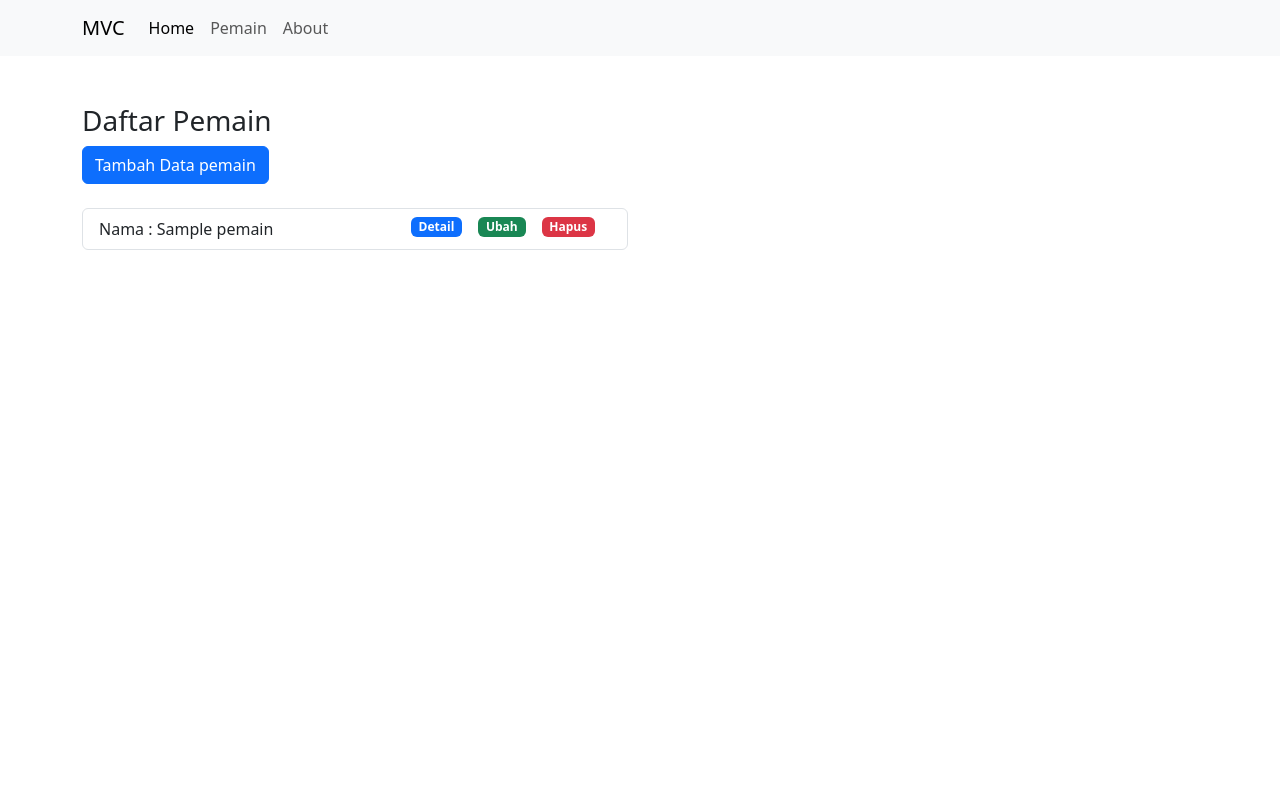
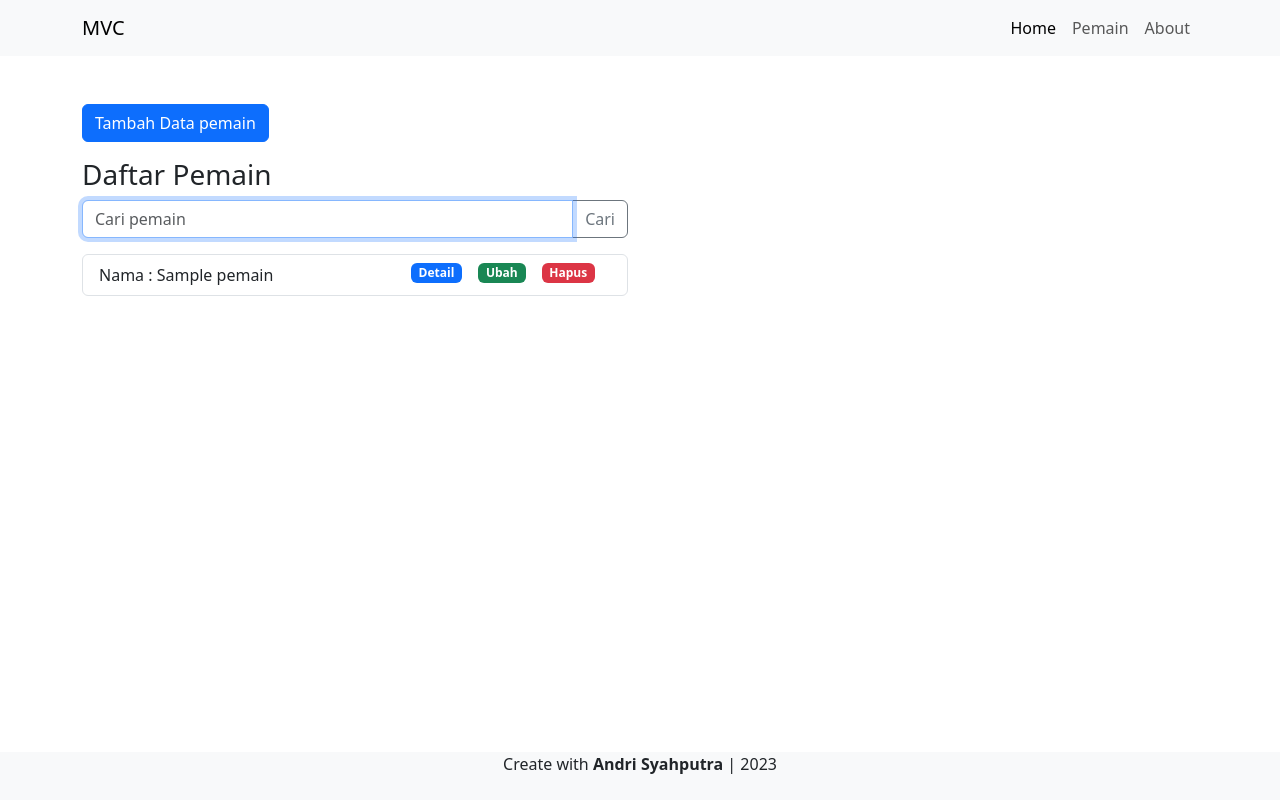
Before and after one commit to andrisyahputra/mvc, a PHP site: the page made by app/views/pemain/index.php in a window 1280 px wide. Run offline with PHP 8.4, Linux system fonts and the light colour scheme; the template is opened without the code that fills it: most values are stand-ins (such as "Sample title", 1, 10 or a date in 2020); some libraries are stand-ins or nearby versions.

Commit message:
fitur cari

```diff
--- a/app/views/pemain/index.php
+++ b/app/views/pemain/index.php
@@ -4,15 +4,29 @@
   </div>
 </div>
 
+<div class="row mb-3">
+  <div class="col-lg-6">
+        <button type="button" class="btn btn-primary tambahDataPemain" data-bs-toggle="modal" data-bs-target="#formModal">
+          Tambah Data pemain
+        </button>
+  </div>
+</div>
+
+
+
 <div class="row">
     <div class="col-6">
         <h3>Daftar Pemain</h3>
 
-        <button type="button" class="btn btn-primary tambahDataPemain" data-bs-toggle="modal" data-bs-target="#formModal">
-        Tambah Data pemain
-        </button>
-        <br>
-        <br>
+        <div class="row">
+          <form method="post" action="<?= BASEURL ?>/pemain/cari">
+            <div class="input-group mb-3">
+              <input type="text" class="form-control" placeholder="Cari pemain" name="keyword" autofocus autocomplete="off">
+              <button class="btn btn-outline-secondary" type="submit" id="tombolCari">Cari</button>
+            </div>
+          </form>
+        </div>
+
         <?php foreach($data['pemain'] as $pemain) : ?>
             <ul class="list-group">
                 <li class="list-group-item">
--- a/app/views/templates/footer.php
+++ b/app/views/templates/footer.php
@@ -1,4 +1,14 @@
     </div>
+    <div class="fixed-bottom">
+        <footer class="bg-body-tertiary text-dark text-center pb-2">
+            <p>Create with <i class="fa fa-heart text-danger"></i><a
+                    href="https://www.instagram.com/andrimc/" class="text-dark fw-bold text-decoration-none"
+                    target="_blank">Andri Syahputra</a>
+                | <span class="far fa-copyright">2023</span>
+            </p>
+        </footer>
+    </div>
+
     <script src="https://cdnjs.cloudflare.com/ajax/libs/jquery/3.7.0/jquery.min.js" integrity="sha512-3gJwYpMe3QewGELv8k/BX9vcqhryRdzRMxVfq6ngyWXwo03GFEzjsUm8Q7RZcHPHksttq7/GFoxjCVUjkjvPdw==" crossorigin="anonymous" referrerpolicy="no-referrer"></script>
 
     <script src="https://cdn.jsdelivr.net/npm/bootstrap@5.3.0/dist/js/bootstrap.bundle.min.js" integrity="sha384-geWF76RCwLtnZ8qwWowPQNguL3RmwHVBC9FhGdlKrxdiJJigb/j/68SIy3Te4Bkz" crossorigin="anonymous"></script>
--- a/app/views/templates/header.php
+++ b/app/views/templates/header.php
@@ -16,7 +16,7 @@
         <span class="navbar-toggler-icon"></span>
         </button>
         <div class="collapse navbar-collapse" id="navbarNav">
-        <ul class="navbar-nav">
+        <ul class="navbar-nav ms-auto">
             <li class="nav-item">
             <a class="nav-link active" aria-current="page" href="<?= BASEURL; ?>">Home</a>
             </li>
```
Also changed, not shown: app/controllers/Pemain.php (+8 -0 lines), app/models/Pemain_model.php (+11 -0 lines).
